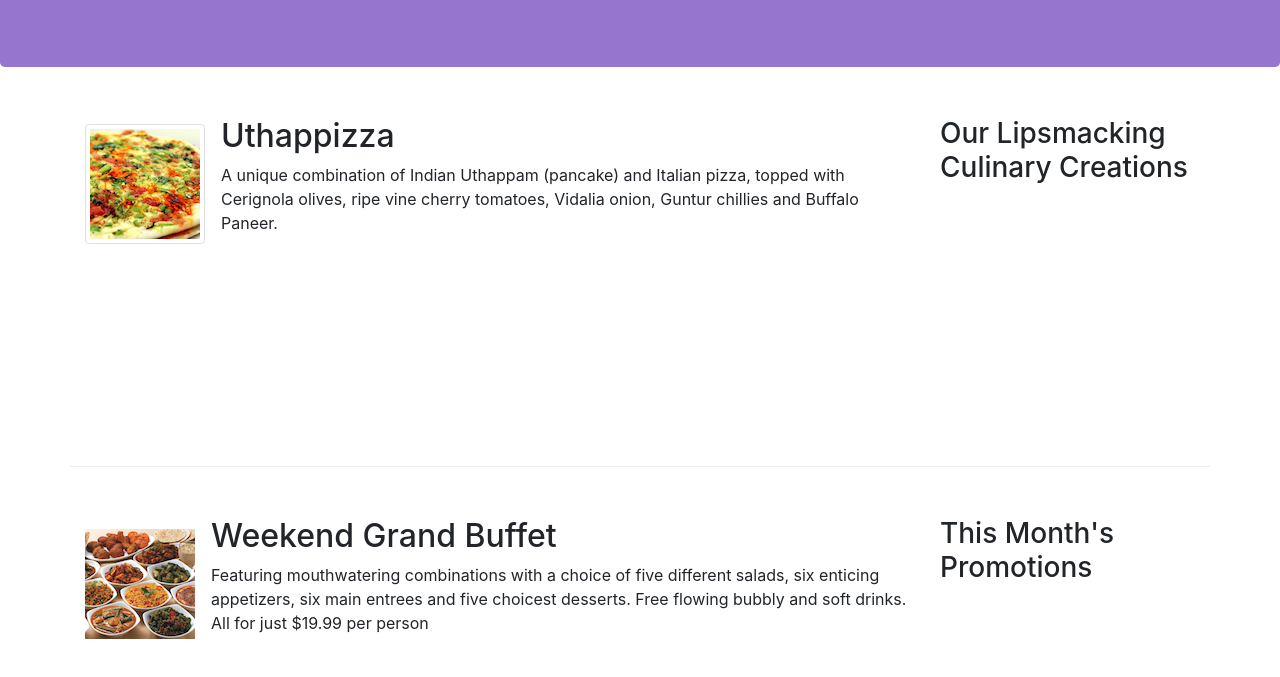
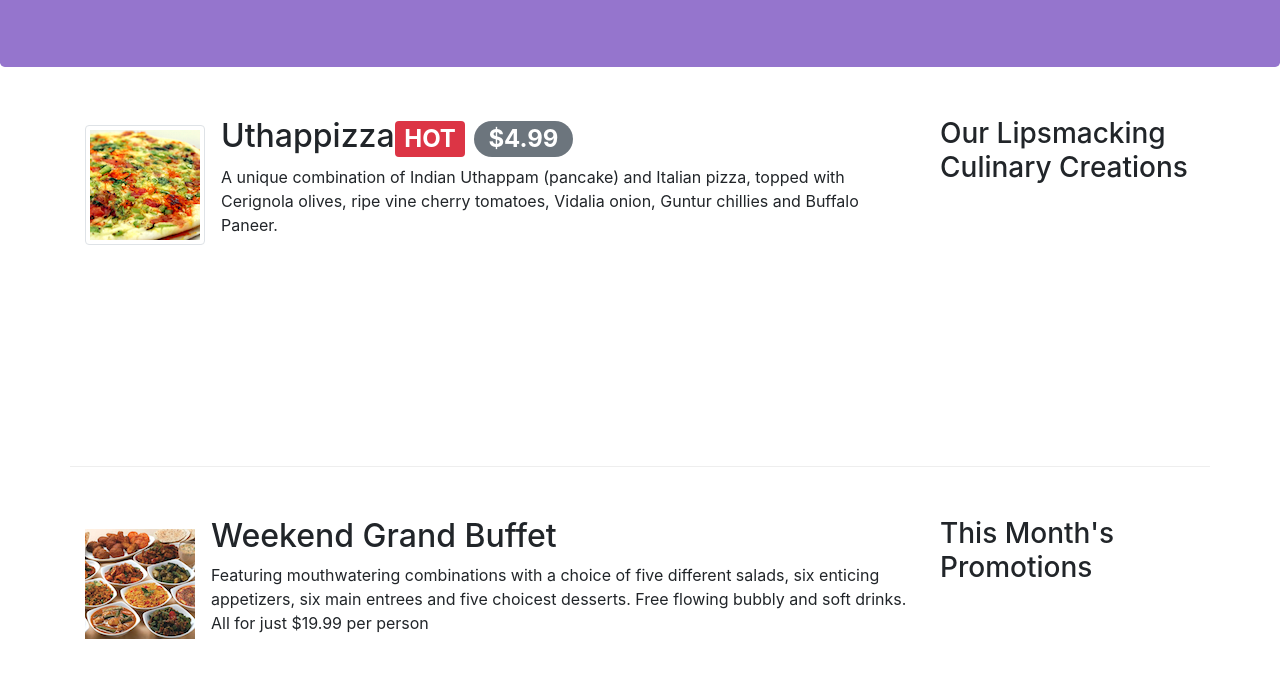
Before and after one commit to AparnaNallamalli/RestaurantProject, a website: page index.html in a window 1280 px wide. Shown: the part 267-944 px from the top of the page. Drawn offline with nearby package versions, Linux system fonts and the light colour scheme.

Commit message:
alerting-users

```diff
--- a/index.html
+++ b/index.html
@@ -63,7 +63,8 @@
                 <div class="media">
                     <img class="d-flex mr-3 img-thumbnail align-self-center" src="img/uthappizza.png">
                     <div class="media-body" >
-                            <h2 class="mt-0">Uthappizza</h2>
+                            <h2 class="mt-0">Uthappizza<span class="badge badge-danger">HOT</span>
+                            <span class="badge badge-pill badge-secondary">$4.99</span></h2>
                             <p>A unique combination of Indian Uthappam (pancake) and Italian pizza, topped with Cerignola olives, ripe vine cherry tomatoes, Vidalia onion, Guntur chillies and Buffalo Paneer.</p>
                         </div>
                     </div>
```
